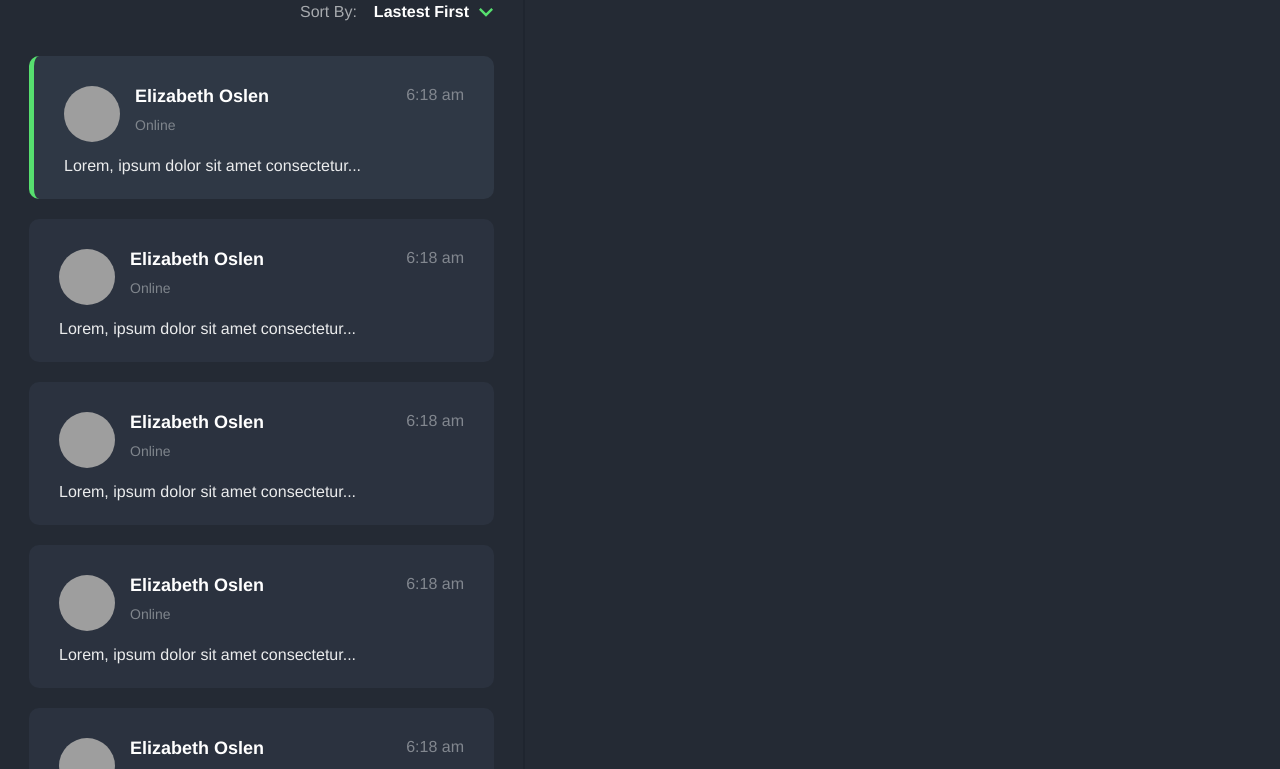
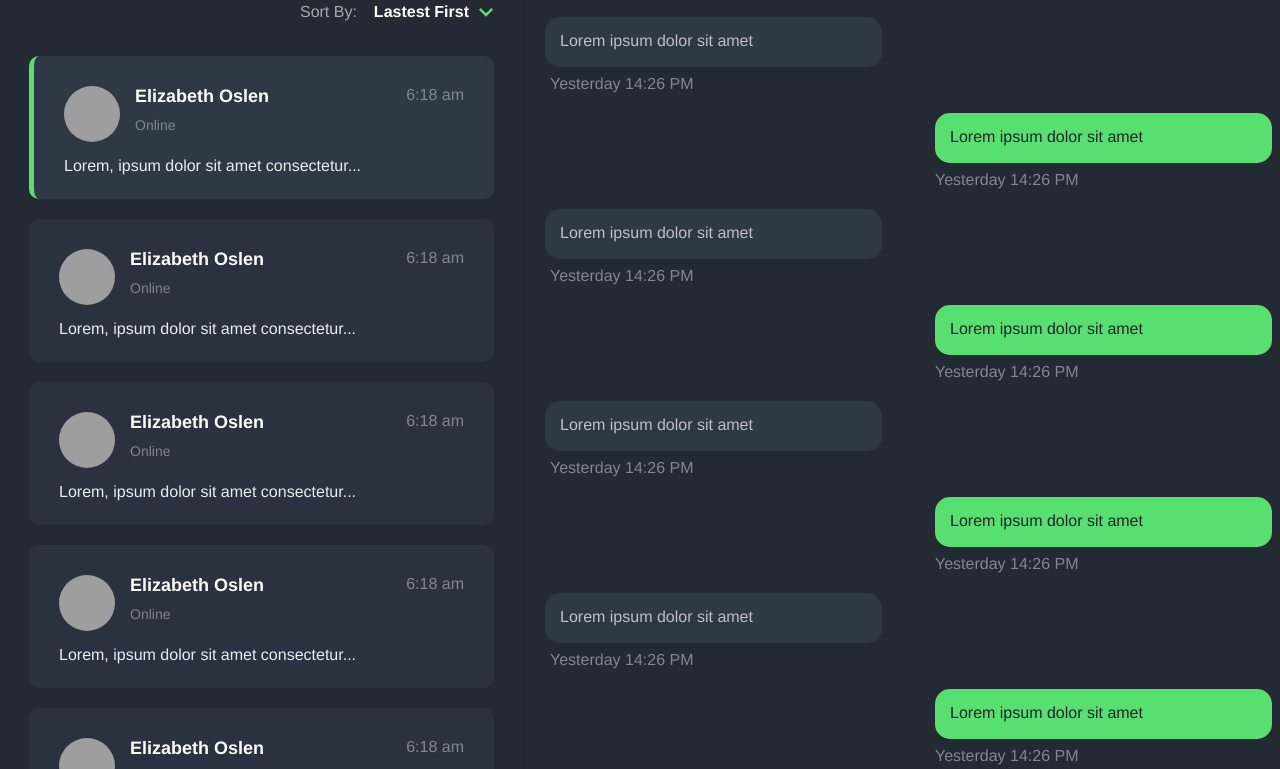
Before and after one commit to joao-lucas-dev/whatsapp-clone, a plain HTML site: page index.html in a window 1280 px wide. Shown: the part 113-882 px from the top of the page. Drawn offline with Linux system fonts and the light colour scheme; grey boxes are pictures that could not be loaded.

Commit message:
feat: chat

```diff
--- a/index.html
+++ b/index.html
@@ -125,7 +125,58 @@
         <img class="three" src="./assets/dot.svg" alt="Dot">
       </div>
     </div>
-    <div class="chat"></div>
+    <div class="chat">
+      <ul>
+        <li>
+          <div class="left">
+            Lorem ipsum dolor sit amet
+          </div>
+          <span>Yesterday 14:26 PM</span>
+        </li>
+        <li>
+          <div class="right">
+            Lorem ipsum dolor sit amet
+          </div>
+          <span class="left">Yesterday 14:26 PM</span>
+        </li>
+        <li>
+          <div class="left">
+            Lorem ipsum dolor sit amet
+          </div>
+          <span>Yesterday 14:26 PM</span>
+        </li>
+        <li>
+          <div class="right">
+            Lorem ipsum dolor sit amet
+          </div>
+          <span class="left">Yesterday 14:26 PM</span>
+        </li>
+        <li>
+          <div class="left">
+            Lorem ipsum dolor sit amet
+          </div>
+          <span>Yesterday 14:26 PM</span>
+        </li>
+        <li>
+          <div class="right">
+            Lorem ipsum dolor sit amet
+          </div>
+          <span class="left">Yesterday 14:26 PM</span>
+        </li>
+        <li>
+          <div class="left">
+            Lorem ipsum dolor sit amet
+          </div>
+          <span>Yesterday 14:26 PM</span>
+        </li>
+        <li>
+          <div class="right">
+            Lorem ipsum dolor sit amet
+          </div>
+          <span class="left">Yesterday 14:26 PM</span>
+        </li>
+      </ul>
+    </div>
     <div class="submit-text"></div>
   </div>
 </body>
--- a/style.css
+++ b/style.css
@@ -221,3 +221,50 @@ div#side-chat div.header div.buttons img.three {
   height: 24px;
   margin: 0 10px;
 }
+
+div#side-chat div.chat {
+  display: flex;
+  flex: 1;
+}
+
+div#side-chat div.chat ul {
+  list-style: none;
+}
+
+div#side-chat div.chat ul li {
+  margin: 20px 0;
+}
+
+div#side-chat div.chat ul li div.left {
+  width: 337px;
+  height: 50px;
+  background: #2F3845;
+  border-radius: 15px;
+  padding: 15px;
+  margin-bottom: 8px;
+  color: #BEC0C5;
+  font-weight: 500;
+  font-size: 16px;
+}
+
+div#side-chat div.chat ul li span {
+  margin-left: 5px;
+  color: #82878F;
+}
+
+div#side-chat div.chat ul li span.left {
+  margin-left: 390px;
+}
+
+div#side-chat div.chat ul li div.right {
+  width: 337px;
+  height: 50px;
+  background: #57DF6F;
+  border-radius: 15px;
+  padding: 15px;
+  margin-bottom: 8px;
+  margin-left: 390px;
+  color: #1F252F;
+  font-weight: 500;
+  font-size: 16px;
+}
```
